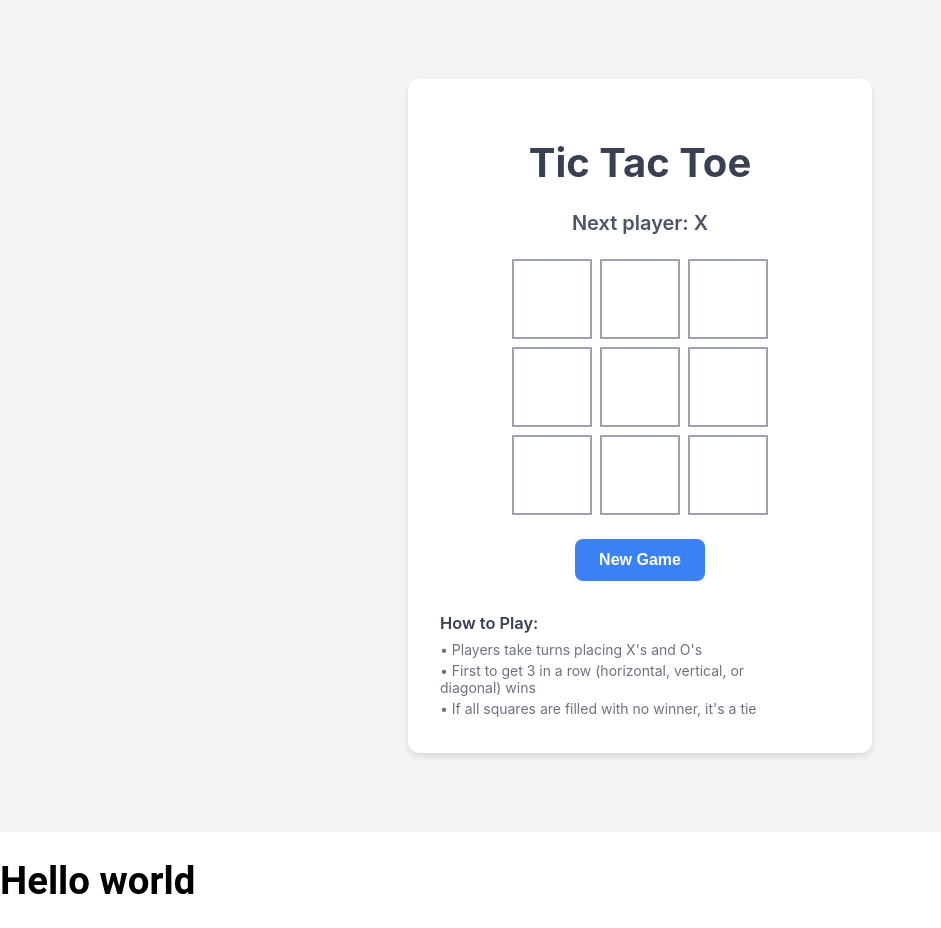
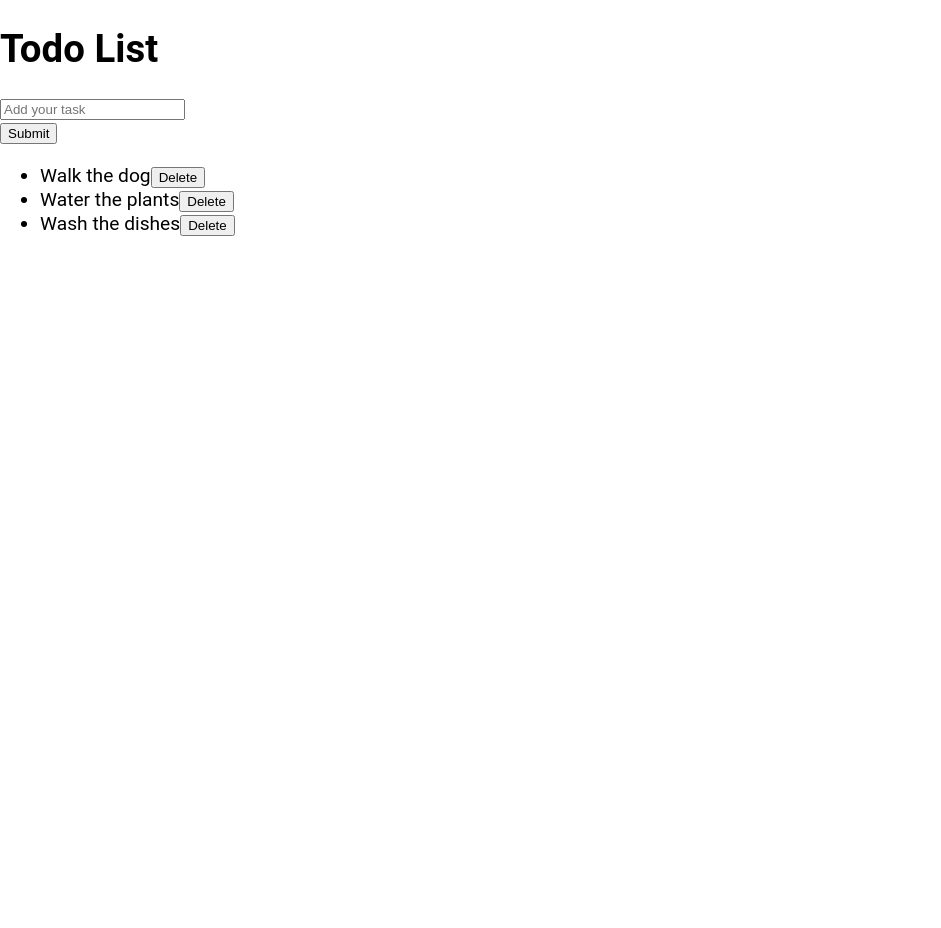
Before and after one commit to teamleaderleo/fullstack-practice, a React (Vite) app: page / in a window 1280 px wide. Shown: the whole page, without its empty margins (0-941 px from the left). After the commit the page ends 800 px from the top, so only its background shows below. Built offline with nearby package versions, Linux system fonts and the light colour scheme.

Commit message:
hide app.tsx stuff

```diff
--- a/src/App.tsx
+++ b/src/App.tsx
@@ -1,13 +1,14 @@
 // import PostsList from './components/PostsList';
 import TicTacToe from './components/TicTacToe';
+import TodoList from './components/TodoList';
 
 function App() {
 
   return (
     <>
       <div>
-        <TicTacToe />
-        <h1>Hello world</h1>
+        {/* <TicTacToe /> */}
+        <TodoList />
       </div>
     </>
   )
--- /dev/null
+++ b/src/components/TodoList.tsx
@@ -0,0 +1,60 @@
+import { useState } from 'react';
+
+let id = 0;
+
+const INITIAL_TASKS = [
+  { id: id++, label: 'Walk the dog' },
+  { id: id++, label: 'Water the plants' },
+  { id: id++, label: 'Wash the dishes' },
+];
+
+export default function TodoList() {
+  const [tasks, setTasks] = useState(INITIAL_TASKS);
+  const [newTask, setNewTask] = useState('');
+
+  return (
+    <div>
+      <h1>Todo List</h1>
+      <div>
+        <input
+          aria-label="Add new task"
+          type="text"
+          placeholder="Add your task"
+          value={newTask}
+          onChange={(event) => {
+            setNewTask(event.target.value);
+          }}
+        />
+        <div>
+          <button
+            onClick={() => {
+              setTasks(
+                tasks.concat({
+                  id: id++,
+                  label: newTask.trim(),
+                }),
+              );
+              setNewTask('');
+            }}>
+            Submit
+          </button>
+        </div>
+      </div>
+      <ul>
+        {tasks.map(({ id, label }) => (
+          <li key={id}>
+            <span>{label}</span>
+            <button
+              onClick={() => {
+                setTasks(
+                  tasks.filter((task) => task.id !== id),
+                );
+              }}>
+              Delete
+            </button>
+          </li>
+        ))}
+      </ul>
+    </div>
+  );
+}
```
